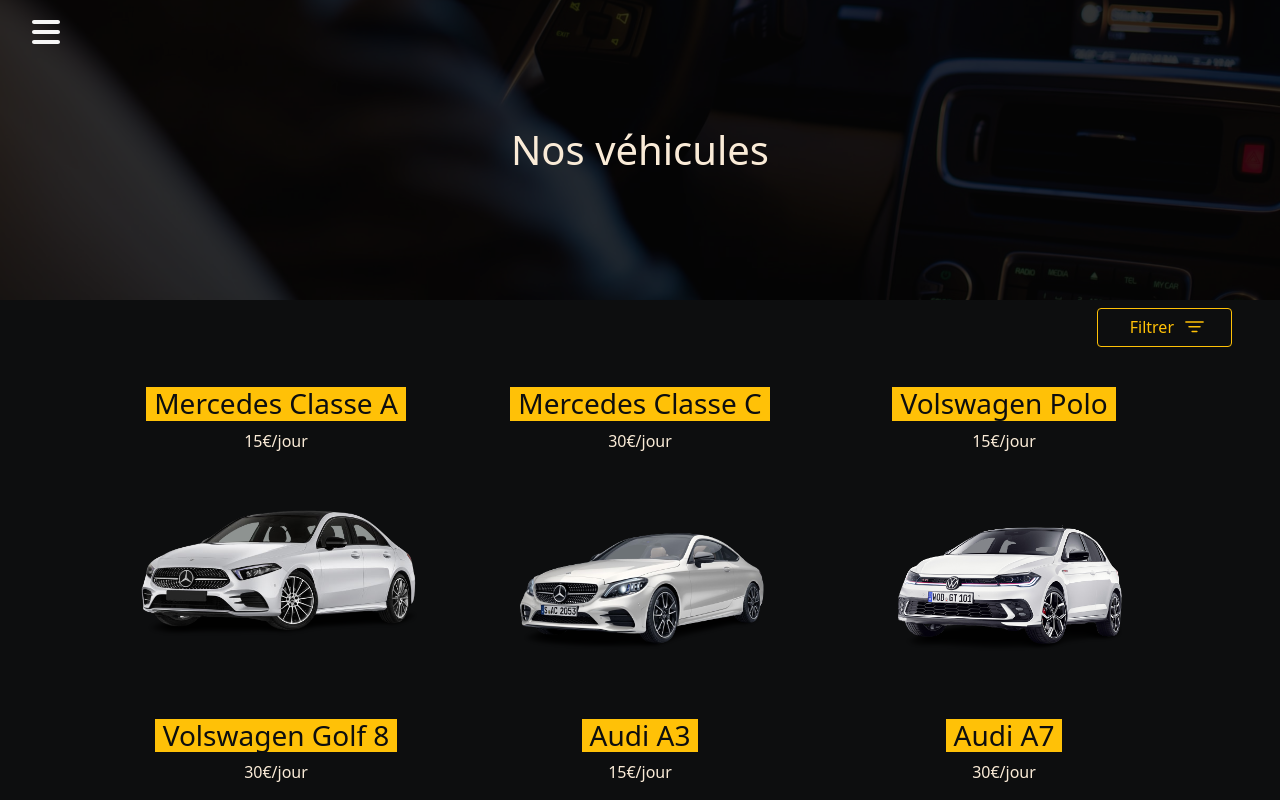
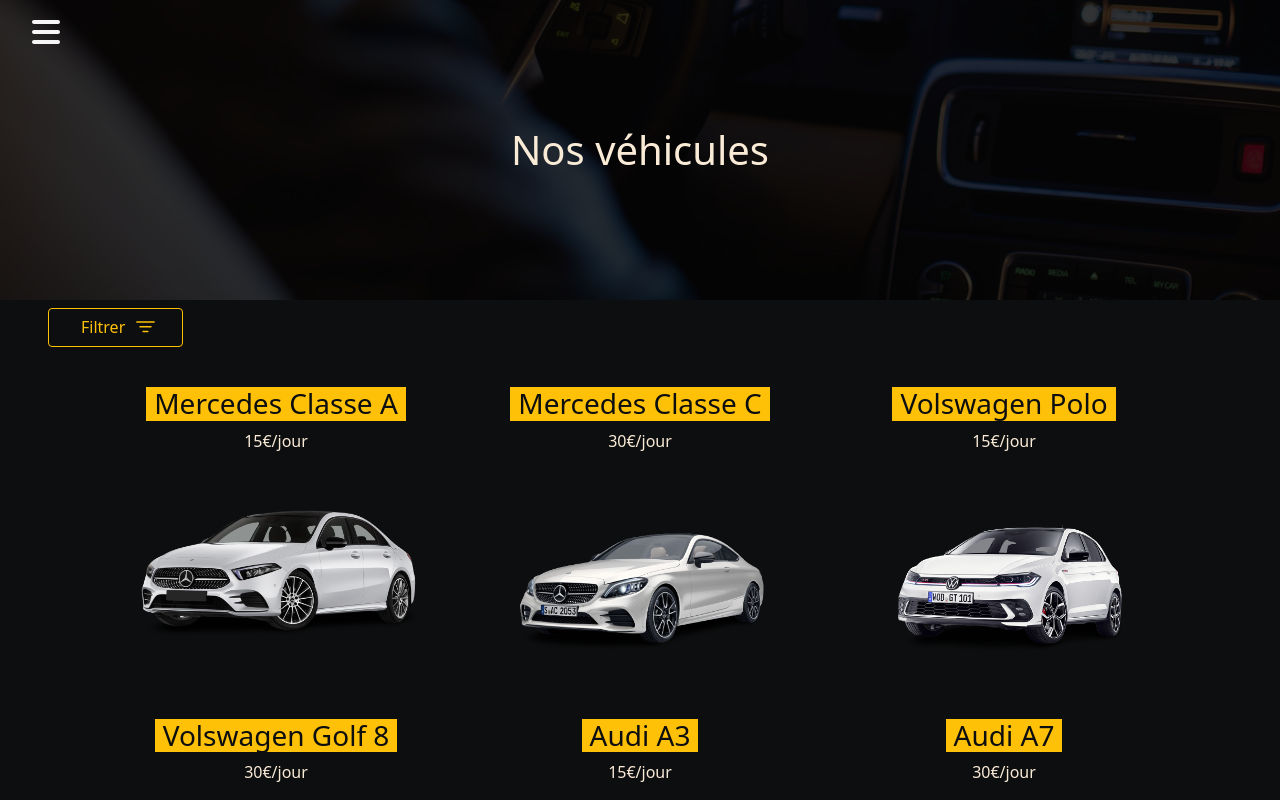
Before and after one commit to jsebbari/j-rent-cars, a React (Create React App) app: page /vehicules in a window 1280 px wide. Shown: the top 800 px of the page. Built offline with nearby package versions, Linux system fonts and the light colour scheme.

Commit message:
mise en place des filtre croissant  et décroissant

```diff
--- a/src/components/FilterCategories.jsx
+++ b/src/components/FilterCategories.jsx
@@ -1,15 +1,49 @@
-import React from 'react'
-import {Button} from'react-bootstrap'
+import {useState, useEffect} from "react"
+import "../styles/FilterCategories.css"
+import {Button,Dropdown} from'react-bootstrap'
 import {BsFilter} from "react-icons/bs";
 
-function FilterCategories() {
+function FilterCategories(props) {
+  const  {displayedData,setDisplayedData} = props
+
+
+
+
+    const descendingOrder=() => {
+        const descendingListFilter= displayedData.sort((a, b) => {
+            return b.price - a.price;
+        });
+
+        setDisplayedData(descendingListFilter)
+
+    }
+
+    const ascendingOrder=() => {
+        const ascendingListFilter= displayedData.sort((a, b) => {
+            return a.price - b.price;
+        });
+
+        setDisplayedData(ascendingListFilter)
+    }
+
+
   return (
-    <div className='align-self-md-end align-self-sm-center mx-md-5 mt-2'>
-        <Button variant="outline-warning" className=' d-flex justify-content-center px-4 w-auto '>
-           <span className='mx-2'>Filtrer</span>
+
+
+<Dropdown className='align-self-md-start align-self-sm-center mx-md-5 mt-2'>
+        <Dropdown.Toggle  variant="outline-warning" id="dropdown-basic" className=' d-flex justify-content-center px-4 w-auto '>
+            <span className='mx-2'>Filtrer</span>
             <BsFilter size={25} />
-        </Button>
-    </div>
+        </Dropdown.Toggle>
+
+        <Dropdown.Menu variant="dark">
+            <Dropdown.Item onClick={ascendingOrder} >Par odre croissant</Dropdown.Item>
+            <Dropdown.Item onClick={descendingOrder} >Par odre décroissant</Dropdown.Item>
+            <Dropdown.Item >Something else</Dropdown.Item>
+        </Dropdown.Menu>
+</Dropdown>
+
+
   )
 }
 
--- a/src/screens/Products.jsx
+++ b/src/screens/Products.jsx
@@ -1,3 +1,4 @@
+import {useState, useEffect} from "react"
 import "../styles/Products.css"
 import Car from '../components/Car'
 import {cars} from '../datas/cars'
@@ -8,6 +9,10 @@ import FilterCategories from "../components/FilterCategories"
 
 function Products() {
 
+    const [displayedData, setDisplayedData] = useState(cars)
+
+
+
     return (
 
         <div className="Products">
@@ -16,9 +21,10 @@ function Products() {
                 <h1 className='title-cars'>Nos véhicules</h1>
 
             </div>
-            <FilterCategories/>
+
+            <FilterCategories displayedData={displayedData} setDisplayedData = {setDisplayedData}/>
                 <div className="cars">
-                    {cars.map (car => {
+                    {displayedData.map (car => {
                     return  <Car
                             key={uuid()}
                             marque={car.marque}
--- /dev/null
+++ b/src/styles/FilterCategories.css
@@ -0,0 +1,3 @@
+.dropdown-toggle::after {
+    display: none !important;
+  }
```
